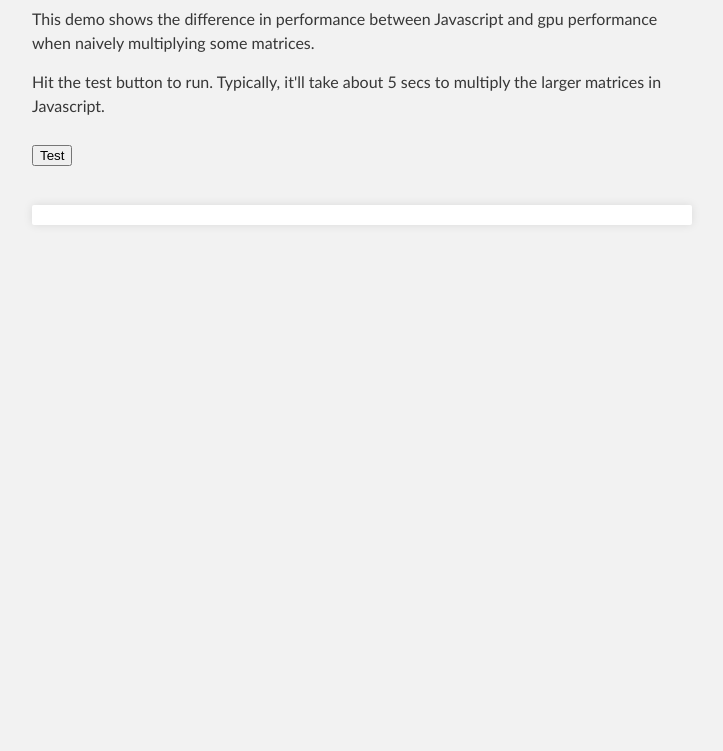
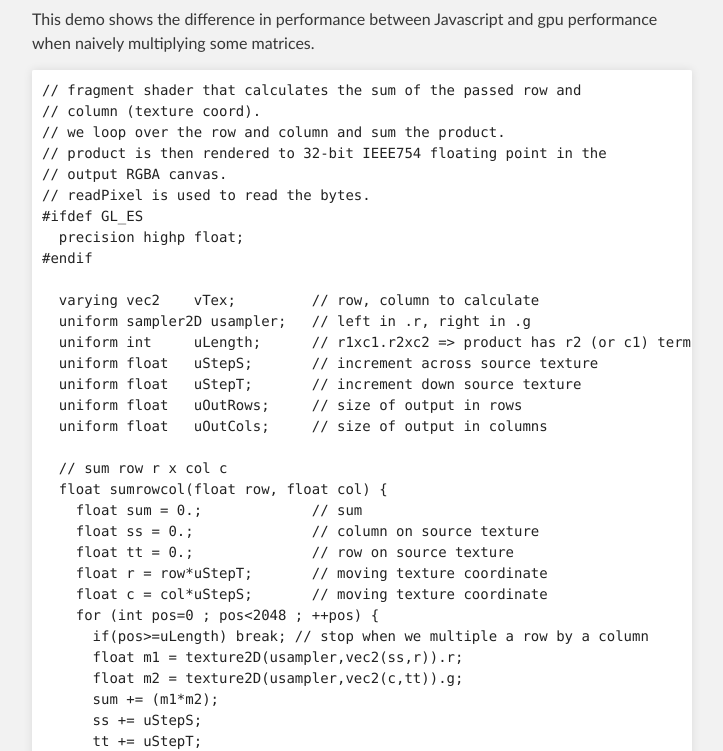
Before and after one commit to watmough/webgl-matrix-demo, a plain HTML site: page index.html in a window 1280 px wide. Shown: the part 453-1204 px from the top of the page, without its empty margins (288-1011 px from the left). Drawn offline with Linux system fonts and the light colour scheme.

Commit message:
added example shader code to page

```diff
--- a/index.html
+++ b/index.html
@@ -48,6 +48,73 @@
   <p>This demo shows the difference in performance between Javascript and gpu performance
     when naively multiplying some matrices.
   <br />
+  <pre>
+// fragment shader that calculates the sum of the passed row and
+// column (texture coord).
+// we loop over the row and column and sum the product.
+// product is then rendered to 32-bit IEEE754 floating point in the
+// output RGBA canvas.
+// readPixel is used to read the bytes.
+#ifdef GL_ES
+  precision highp float;
+#endif
+
+  varying vec2    vTex;         // row, column to calculate
+  uniform sampler2D usampler;   // left in .r, right in .g
+  uniform int     uLength;      // r1xc1.r2xc2 => product has r2 (or c1) terms
+  uniform float   uStepS;       // increment across source texture
+  uniform float   uStepT;       // increment down source texture
+  uniform float   uOutRows;     // size of output in rows
+  uniform float   uOutCols;     // size of output in columns
+
+  // sum row r x col c
+  float sumrowcol(float row, float col) {
+    float sum = 0.;             // sum
+    float ss = 0.;              // column on source texture
+    float tt = 0.;              // row on source texture
+    float r = row*uStepT;       // moving texture coordinate
+    float c = col*uStepS;       // moving texture coordinate
+    for (int pos=0 ; pos<2048 ; ++pos) {
+      if(pos>=uLength) break; // stop when we multiple a row by a column
+      float m1 = texture2D(usampler,vec2(ss,r)).r;
+      float m2 = texture2D(usampler,vec2(c,tt)).g;
+      sum += (m1*m2);
+      ss += uStepS;
+      tt += uStepT;
+    }
+    return sum;
+  }
+
+  void main(void) {
+
+    // get the implied row and column from .s and .t of passed texel
+    float col = floor((vTex.s*uOutRows));
+    float row = floor((vTex.t*uOutCols));
+
+    // sum row x col for the passed pixel
+    float v = sumrowcol(row,col);
+
+    // Render to IEEE 754 Floating Point
+    if (v==0.) {
+      gl_FragColor = vec4(0.,0.,0.,0.);
+      return;
+    }
+    float a = abs(v);                           // encode absolute value + sign
+    float exp = floor(log2(a));                 // number of powers of 2
+    float mant = (a * pow(2.,23.-exp));         // multiply to fill 24 bits (implied leading 1)
+    float mant1 = floor(mant / 256. / 256.);    // first 8 bits of mantissa
+    float mant2 = mod(floor(mant / 256.),256.); // second 8 bits
+    float mant3 = mod(mant,256.);               // third 8 bits
+
+    highp float sign = 128.-128.*(a/v);     // sign bit is 256 or 0
+    highp float e = (sign+exp+127.)/510.;   // exponent and sign
+    highp float m1 = (mant1-(128.*(1.-mod(exp+127.,2.))))/255.; // handle leading bit
+    highp float m2 = (mant2)/255.;        // middle part
+    highp float m3 = (mant3+.5)/255.;     // scale to 0 - 255
+    gl_FragColor = vec4(m3,m2,m1,e);      // output an IEEE754 32-bit floating point number
+  }
+  </pre>
+  <br />
   <p>Hit the test button to run. Typically, it'll take about 5 secs to multiply the larger
     matrices in Javascript.
 
```
